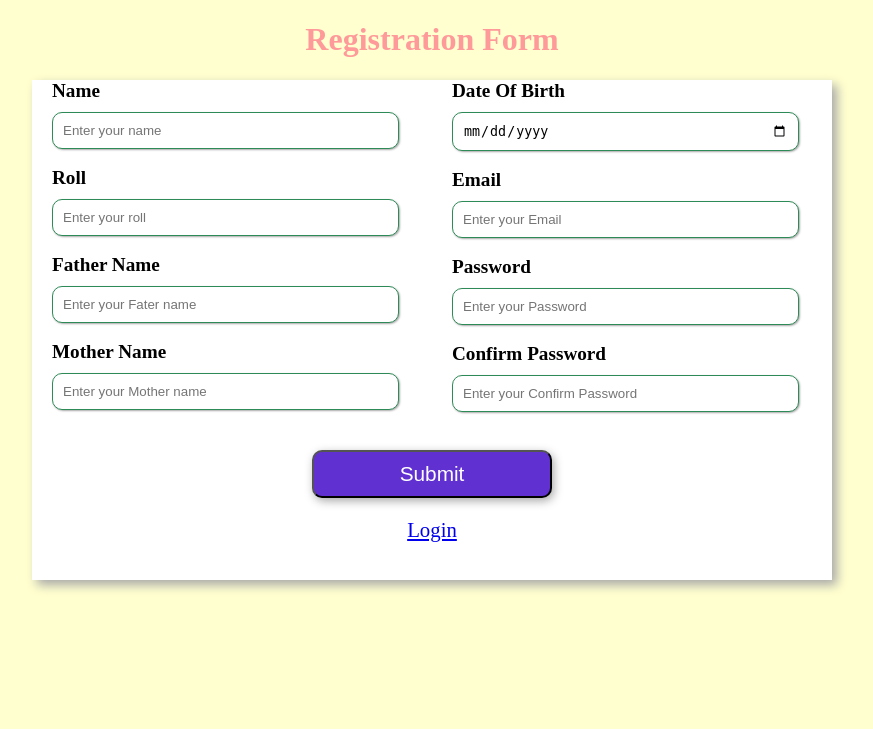
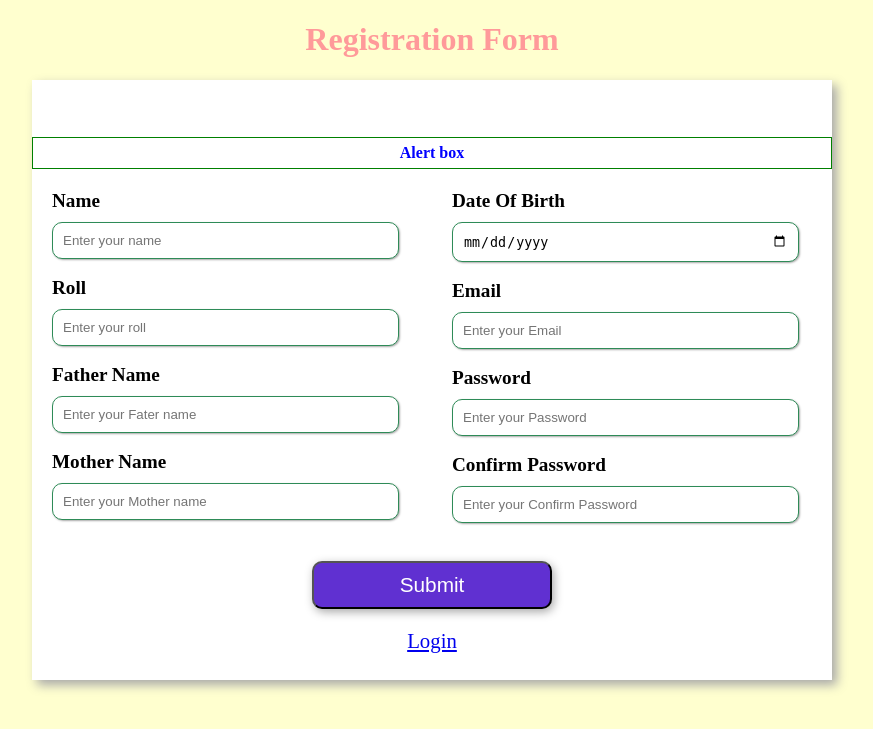
Before and after one commit to Mansurshoyab/LoginPHP, a PHP site: page /register.php in a window 1280 px wide. Shown: the top 729 px of the page, without its empty margins (208-1081 px from the left). Run offline with PHP 8.4, Linux system fonts and the light colour scheme.

Commit message:
some modified in register.php file

```diff
--- a/register.php
+++ b/register.php
@@ -1,3 +1,54 @@
+<?php
+ $msg = "Alert box";
+ $connect = mysqli_connect("localhost","root","","new_register");
+
+  if(isset($_POST['submit'])){
+     $name = $_POST['name'];
+     $roll = $_POST['roll'];
+     $fname = $_POST['fname'];
+     $mname = $_POST['mname'];
+
+     $d_birth = $_POST['d_birth'];
+     $email = $_POST['email'];
+     $pass = $_POST['pass'];
+     $c_pass = $_POST['c_pass'];
+
+     // Check duplicate email
+     $email_check = "SELECT * FROM register WHERE email ='$email' ";
+     $email_query = mysqli_query($connect,$email_check);
+     $num_row = mysqli_num_rows($email_query);
+     if($num_row>0){
+        $msg = "Email alrady exist ,  Please try another email";
+
+     }else{
+        // check password and confirm password
+        if($pass==$c_pass){
+             //check special characters
+           $specialChars = preg_match('@[^\w]@', $pass);
+            //check special characters || password length == 8 || passlen<8
+            if(!$specialChars || strlen($pass) == 8 || strlen($pass) < 8 ){
+                $msg = "vaiya apni akti special charaeter den and password length 8 er beshi din";
+            }else{
+                $insert = " INSERT INTO register(name,roll,fname,mname,d_birth,email,pass,c_pass)
+                VALUES('$name','$roll','$fname','$mname','$d_birth','$email','$pass','$c_pass') ";
+
+                $query = mysqli_query($connect,$insert);
+                if($query){
+                    $msg="register success";
+                }else{
+                    $msg="register faild";
+                }
+            }
+        }
+        else{
+            $msg = "Password and confirm dosen't match";
+        }
+        // insert query working
+
+     }
+    }
+?>
+
 <!DOCTYPE html>
 <html lang="en">
 <head>
@@ -11,6 +62,8 @@
     <h1>Registration Form</h1>
     <form method="POST">
     <div class="container">
+        <br><br>
+        <h4><?php  echo $msg  ?></h4>
         <div class="left-div">
             <span>Name</span>
             <div class="tdiv">
--- a/style.css
+++ b/style.css
@@ -9,7 +9,7 @@ h1{
 
 .container{
     width: 800px;
-    height: 500px;
+    height: 600px;
     background-color: rgb(255, 255, 255);
     box-shadow: 5px 5px 10px darkgray;
     margin: auto;
@@ -88,3 +88,10 @@ span{
 
     width: 600px;
 }
+
+h4{
+    color: blue;
+    border: 1px solid green;
+    text-align: center;
+    padding: 6px;
+}
```
